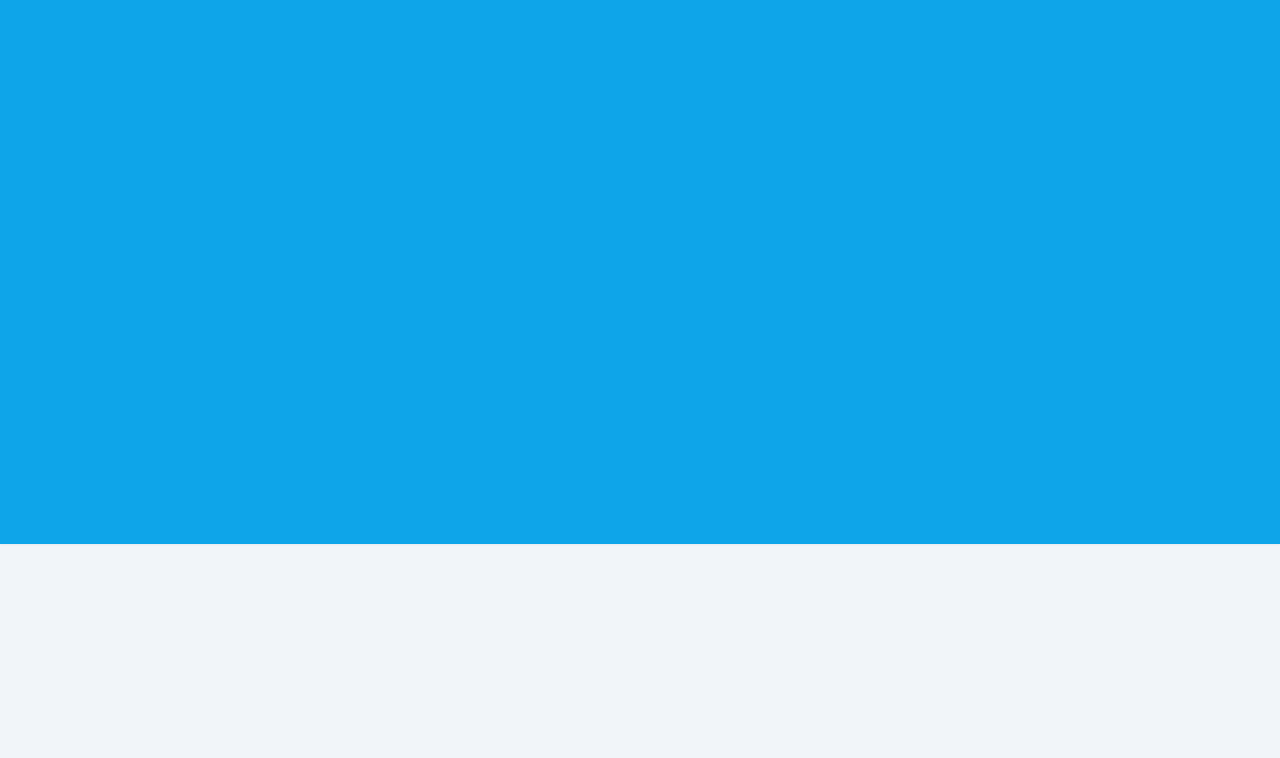
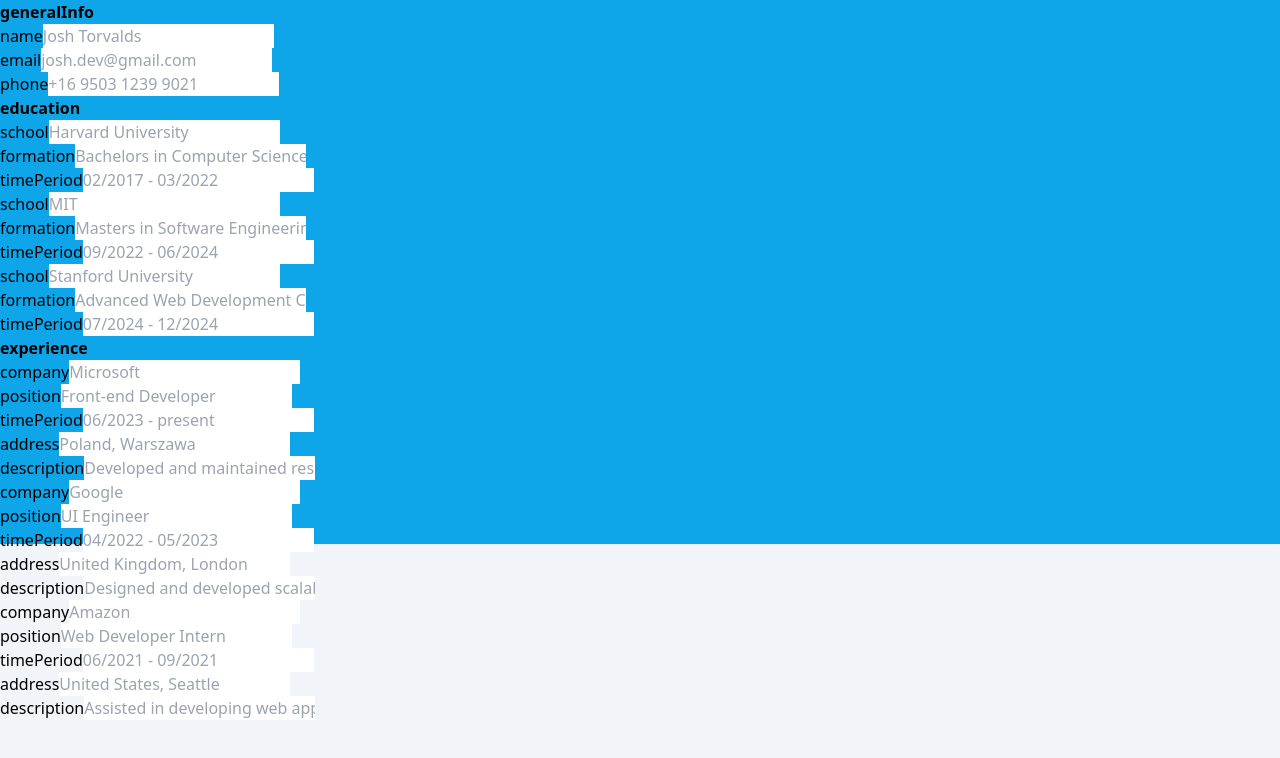
Before and after one commit to gabs712/cv-application, a React (Vite) app: page / in a window 1280 px wide. Shown: the top 758 px of the page. Built offline with nearby package versions, Linux system fonts and the light colour scheme.

Commit message:
Add form

```diff
--- a/src/components/CvBuilder.jsx
+++ b/src/components/CvBuilder.jsx
@@ -6,13 +6,9 @@
 export default function CvBuilder() {
   const [data, updateData] = useImmer(initialData)
 
-  const handleChange = (cb) => () => {
-    updateData(cb)
-  }
-
   return (
     <main className="grid">
-      <Form {...{ data, handleChange, initialData }} />
+      <Form {...{ data, updateData, initialData }} />
       <Cv data={data} />
     </main>
   )
--- a/src/components/Form.jsx
+++ b/src/components/Form.jsx
@@ -1,3 +1,52 @@
-export default function Form() {
-  //
+function Input({ label, initial, handleChange }) {
+  return (
+    <div>
+      <label>
+        {label}
+        <input
+          type="text"
+          placeholder={initial}
+          onChange={(e) =>
+            handleChange(e.target.value === '' ? initial : e.target.value)
+          }
+        />
+      </label>
+    </div>
+  )
 }
+
+export default function Form({ data, updateData, initialData }) {
+  return (
+    <form>
+      {Object.entries(data).map(([title, sections]) => (
+        <div key={title}>
+          <h2 className="font-bold" key={title}>
+            {title}
+          </h2>
+
+          {sections.map((section, sectionIndex) =>
+            Object.entries(section)
+              .filter(([label]) => label !== 'id')
+              .map(([label, input]) => {
+                function handleChange(newValue) {
+                  updateData((draft) => {
+                    draft[title][sectionIndex][label] = newValue
+                  })
+                }
+
+                return (
+                  <Input
+                    key={label}
+                    label={label}
+                    handleChange={handleChange}
+                    initial={initialData[title][sectionIndex][label]}
+                    input={input}
+                  />
+                )
+              }),
+          )}
+        </div>
+      ))}
+    </form>
+  )
+}
--- a/src/data/initialCvInfo.js
+++ b/src/data/initialCvInfo.js
@@ -1,7 +1,12 @@
 export default {
-  name: 'Josh Torvalds',
-  email: 'josh.dev@gmail.com',
-  phone: '+16 9503 1239 9021',
+  generalInfo: [
+    {
+      id: 0,
+      name: 'Josh Torvalds',
+      email: 'josh.dev@gmail.com',
+      phone: '+16 9503 1239 9021',
+    },
+  ],
   education: [
     {
       id: 0,
```
